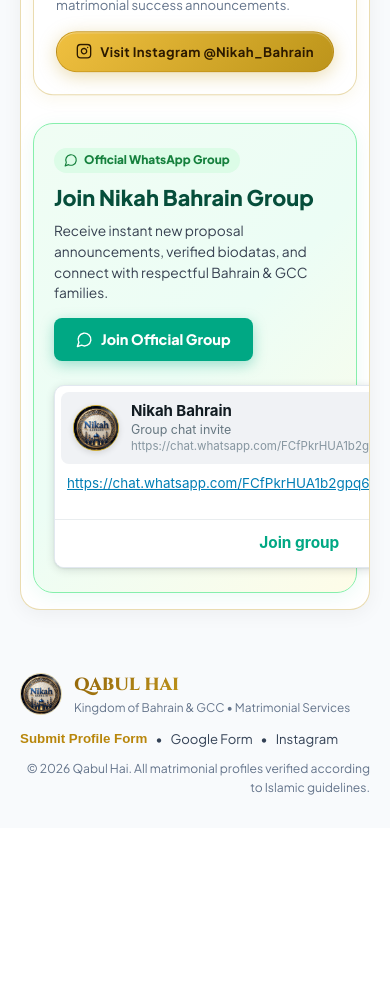
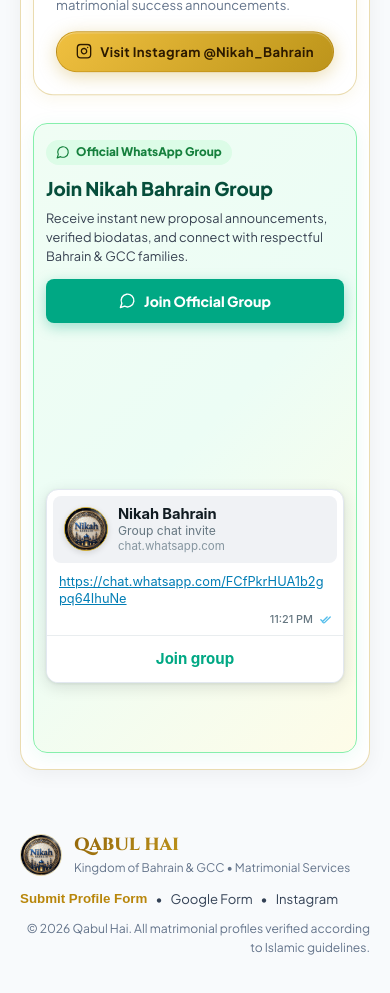
Before and after one commit to Usama2313/nikahbahrain, a React (Vite) app in the folder client/: page / in a window 390 px wide. Shown: the part 8020-9013 px from the top of the page. Before the commit the page ends 8848 px from the top, so only its background shows below. Built offline with nearby package versions, Linux system fonts and the light colour scheme; no server answers; a web font is replaced by a local one.

Commit message:
fix(mobile): make WhatsApp group invite card and banner fully responsive

```diff
--- a/client/src/components/ContactFooter.jsx
+++ b/client/src/components/ContactFooter.jsx
@@ -239,6 +239,7 @@
 
           {/* Dedicated WhatsApp Group Invite Banner */}
           <div
+            className="wa-group-banner"
             style={{
               background: 'linear-gradient(135deg, #f0fdf4 0%, #ecfdf5 50%, #fefce8 100%)',
               border: '1.5px solid #86efac',
@@ -249,10 +250,12 @@
               justifyContent: 'space-between',
               flexWrap: 'wrap',
               gap: '24px',
-              boxShadow: '0 4px 20px rgba(16, 185, 129, 0.08)'
+              boxShadow: '0 4px 20px rgba(16, 185, 129, 0.08)',
+              overflow: 'hidden',
+              boxSizing: 'border-box'
             }}
           >
-            <div style={{ maxWidth: '480px' }}>
+            <div className="wa-group-banner-content" style={{ maxWidth: '480px', flex: '1 1 280px' }}>
               <div style={{ display: 'inline-flex', alignItems: 'center', gap: '6px', background: '#dcfce7', color: '#15803d', padding: '3px 10px', borderRadius: '999px', fontSize: '0.74rem', fontWeight: 800, marginBottom: '8px' }}>
                 <MessageCircle size={14} /> Official WhatsApp Group
               </div>
@@ -266,6 +269,7 @@
                 href="https://chat.whatsapp.com/FCfPkrHUA1b2gpq64IhuNe?s=cl&p=i&mlu=0"
                 target="_blank"
                 rel="noopener noreferrer"
+                className="btn-join-official"
                 style={{
                   display: 'inline-flex',
                   alignItems: 'center',
@@ -289,7 +293,7 @@
             </div>
 
             {/* Exactly matching WhatsApp Bubble Invite */}
-            <div style={{ display: 'flex', justifyContent: 'center', width: 'auto' }}>
+            <div className="wa-group-banner-invite-container" style={{ display: 'flex', justifyContent: 'center', width: '100%', maxWidth: '360px', flex: '1 1 300px', boxSizing: 'border-box' }}>
               <WhatsAppGroupInvite />
             </div>
           </div>
--- a/client/src/components/WhatsAppGroupInvite.jsx
+++ b/client/src/components/WhatsAppGroupInvite.jsx
@@ -3,14 +3,17 @@
 
 export default function WhatsAppGroupInvite({ style = {}, showForwardBtn = true }) {
   const inviteUrl = 'https://chat.whatsapp.com/FCfPkrHUA1b2gpq64IhuNe?s=cl&p=i&mlu=0';
+  const displayUrl = 'https://chat.whatsapp.com/FCfPkrHUA1b2gpq64IhuNe';
 
   return (
     <div
       className="wa-invite-wrapper"
       style={{
-        display: 'inline-flex',
-        alignItems: 'flex-start',
-        gap: '8px',
+        display: 'flex',
+        alignItems: 'center',
+        justifyContent: 'center',
+        gap: '10px',
+        width: '100%',
         maxWidth: '100%',
         boxSizing: 'border-box',
         ...style
@@ -20,20 +23,22 @@
       <div
         className="wa-invite-bubble"
         style={{
-          width: '320px',
-          maxWidth: '100%',
+          width: '100%',
+          maxWidth: '330px',
+          minWidth: 0,
           boxSizing: 'border-box',
           background: '#ffffff',
-          borderRadius: '10px',
-          boxShadow: '0 2px 10px rgba(11, 20, 26, 0.12), 0 1px 2px rgba(11, 20, 26, 0.08)',
+          borderRadius: '12px',
+          boxShadow: '0 4px 16px rgba(11, 20, 26, 0.12), 0 1px 3px rgba(11, 20, 26, 0.08)',
           border: '1px solid #e2e8f0',
           overflow: 'hidden',
           fontFamily: '-apple-system, BlinkMacSystemFont, "Segoe UI", Roboto, Helvetica, Arial, sans-serif',
           position: 'relative'
         }}
       >
-        {/* Chat Bubble Top-Left Tail Indicator */}
+        {/* Chat Bubble Top-Left Tail Indicator (hidden on small screens via CSS or small enough) */}
         <div
+          className="wa-bubble-tail"
           style={{
             position: 'absolute',
             top: 0,
@@ -41,7 +46,8 @@
             width: 0,
             height: 0,
             borderTop: '6px solid #ffffff',
-            borderLeft: '6px solid transparent'
+            borderLeft: '6px solid transparent',
+            zIndex: 1
           }}
         />
 
@@ -51,17 +57,18 @@
             margin: '6px 6px 4px 6px',
             background: '#f0f2f5',
             borderRadius: '8px',
-            padding: '10px 12px',
+            padding: '9px 11px',
             display: 'flex',
             alignItems: 'center',
-            gap: '12px'
+            gap: '10px',
+            boxSizing: 'border-box'
           }}
         >
           {/* Round Avatar with Gold Border */}
           <div
             style={{
-              width: '46px',
-              height: '46px',
+              width: '44px',
+              height: '44px',
               borderRadius: '50%',
               overflow: 'hidden',
               flexShrink: 0,
@@ -83,24 +90,30 @@
           </div>
 
           {/* Group Title & Info */}
-          <div style={{ minWidth: 0, flex: 1 }}>
+          <div style={{ minWidth: 0, flex: 1, overflow: 'hidden' }}>
             <div
               style={{
                 fontWeight: 700,
-                fontSize: '0.94rem',
+                fontSize: '0.92rem',
                 color: '#111b21',
                 lineHeight: 1.25,
-                letterSpacing: '-0.1px'
+                letterSpacing: '-0.1px',
+                whiteSpace: 'nowrap',
+                overflow: 'hidden',
+                textOverflow: 'ellipsis'
               }}
             >
               Nikah Bahrain
             </div>
             <div
               style={{
-                fontSize: '0.78rem',
+                fontSize: '0.76rem',
                 color: '#667781',
-                marginTop: '2px',
-                lineHeight: 1.2
+                marginTop: '1px',
+                lineHeight: 1.2,
+                whiteSpace: 'nowrap',
+                overflow: 'hidden',
+                textOverflow: 'ellipsis'
               }}
             >
               Group chat invite
@@ -109,46 +122,53 @@
               style={{
                 fontSize: '0.72rem',
                 color: '#8696a0',
-                marginTop: '2px',
+                marginTop: '1px',
                 whiteSpace: 'nowrap',
                 overflow: 'hidden',
                 textOverflow: 'ellipsis',
                 lineHeight: 1.2
               }}
             >
-              https://chat.whatsapp.com/FCfPkrHUA1b2gpq64IhuNe?s=cl&p=i&mlu=0
+              chat.whatsapp.com
             </div>
           </div>
         </div>
 
         {/* Link Text & Timestamp */}
-        <div style={{ padding: '6px 12px 6px 12px' }}>
+        <div style={{ padding: '6px 12px 6px 12px', boxSizing: 'border-box' }}>
           <a
             href={inviteUrl}
             target="_blank"
             rel="noopener noreferrer"
             style={{
               color: '#027eb5',
-              fontSize: '0.84rem',
+              fontSize: '0.8rem',
               wordBreak: 'break-all',
+              overflowWrap: 'anywhere',
               textDecoration: 'underline',
               lineHeight: 1.35,
               display: 'block'
             }}
           >
-            https://chat.whatsapp.com/FCfPkrHUA1b2gpq64IhuNe?s=cl&p=i&mlu=0
+            {displayUrl}
           </a>
           <div
             style={{
               display: 'flex',
+              alignItems: 'center',
               justifyContent: 'flex-end',
+              gap: '4px',
               fontSize: '0.68rem',
               color: '#667781',
               marginTop: '4px',
               fontWeight: 500
             }}
           >
-            11:21 PM
+            <span>11:21 PM</span>
+            {/* WhatsApp Blue Double Checkmark */}
+            <svg viewBox="0 0 16 11" width="14" height="10" fill="#53bdeb">
+              <path d="M11.07 1.48L6.44 6.11 4.93 4.6a.75.75 0 10-1.06 1.06l2.04 2.04c.3.3.77.3 1.06 0l5.16-5.16a.75.75 0 00-1.06-1.06zm3.5 0l-6.2 6.2a.75.75 0 01-1.06 0l-.53-.53a.75.75 0 10-1.06 1.06l.53.53c.88.88 2.3.88 3.18 0l6.2-6.2a.75.75 0 10-1.06-1.06z" />
+            </svg>
           </div>
         </div>
 
@@ -166,7 +186,7 @@
             textAlign: 'center',
             color: '#00a884',
             fontWeight: 700,
-            fontSize: '0.96rem',
+            fontSize: '0.94rem',
             textDecoration: 'none',
             background: '#ffffff',
             transition: 'background 0.15s ease'
@@ -178,7 +198,7 @@
         </a>
       </div>
 
-      {/* WhatsApp Forward Arrow Action Icon */}
+      {/* WhatsApp Forward Arrow Action Icon (shown on desktop, hidden on mobile via CSS) */}
       {showForwardBtn && (
         <a
           className="wa-invite-forward-btn"
@@ -187,7 +207,6 @@
           rel="noopener noreferrer"
           title="Open WhatsApp Group Invite"
           style={{
-            marginTop: '80px',
             width: '32px',
             height: '32px',
             borderRadius: '50%',
--- a/client/src/index.css
+++ b/client/src/index.css
@@ -946,10 +946,19 @@
   }
 }
 
-/* WhatsApp Group Invite Card Responsiveness */
+/* ============================================================
+   WHATSAPP GROUP BANNER & INVITE CARD RESPONSIVENESS
+   ============================================================ */
+
+.wa-group-banner {
+  width: 100%;
+  box-sizing: border-box;
+}
+
 .wa-invite-wrapper {
-  display: inline-flex;
-  align-items: flex-start;
+  display: flex;
+  align-items: center;
+  justify-content: center;
   gap: 8px;
   max-width: 100%;
   width: 100%;
@@ -957,26 +966,82 @@
 }
 
 .wa-invite-bubble {
-  width: 320px;
-  max-width: 100%;
+  width: 100%;
+  max-width: 330px;
   box-sizing: border-box;
   background: #ffffff;
-  border-radius: 10px;
-  box-shadow: 0 2px 10px rgba(11, 20, 26, 0.12), 0 1px 2px rgba(11, 20, 26, 0.08);
+  border-radius: 12px;
+  box-shadow: 0 4px 16px rgba(11, 20, 26, 0.12), 0 1px 3px rgba(11, 20, 26, 0.08);
   border: 1px solid #e2e8f0;
   overflow: hidden;
   position: relative;
 }
 
-@media (max-width: 500px) {
+@media (max-width: 768px) {
+  .wa-group-banner {
+    padding: 20px 16px !important;
+    flex-direction: column !important;
+    align-items: stretch !important;
+    gap: 20px !important;
+  }
+
+  .wa-group-banner-content {
+    max-width: 100% !important;
+    text-align: left;
+  }
+
+  .wa-group-banner-invite-container {
+    width: 100% !important;
+    max-width: 100% !important;
+    display: flex !important;
+    justify-content: center !important;
+  }
+
   .wa-invite-wrapper {
-    flex-direction: column;
-    align-items: center;
+    width: 100% !important;
+    justify-content: center !important;
   }
+
   .wa-invite-forward-btn {
     display: none !important;
   }
+
   .wa-invite-bubble {
     width: 100% !important;
+    max-width: 100% !important;
   }
 }
+
+@media (max-width: 480px) {
+  .wa-group-banner {
+    padding: 16px 12px !important;
+    gap: 16px !important;
+    border-radius: var(--radius-md) !important;
+  }
+
+  .wa-group-banner-content h3 {
+    font-size: 1.18rem !important;
+  }
+
+  .wa-group-banner-content p {
+    font-size: 0.8rem !important;
+    margin-bottom: 12px !important;
+  }
+
+  .btn-join-official {
+    width: 100% !important;
+    justify-content: center !important;
+    padding: 11px 16px !important;
+    font-size: 0.88rem !important;
+    box-sizing: border-box !important;
+  }
+
+  .wa-bubble-tail {
+    display: none !important;
+  }
+
+  /* Ensure footer has clearance so floating actions never obscure content */
+  .contact-footer-bottom {
+    padding-bottom: 72px !important;
+  }
+}
```
